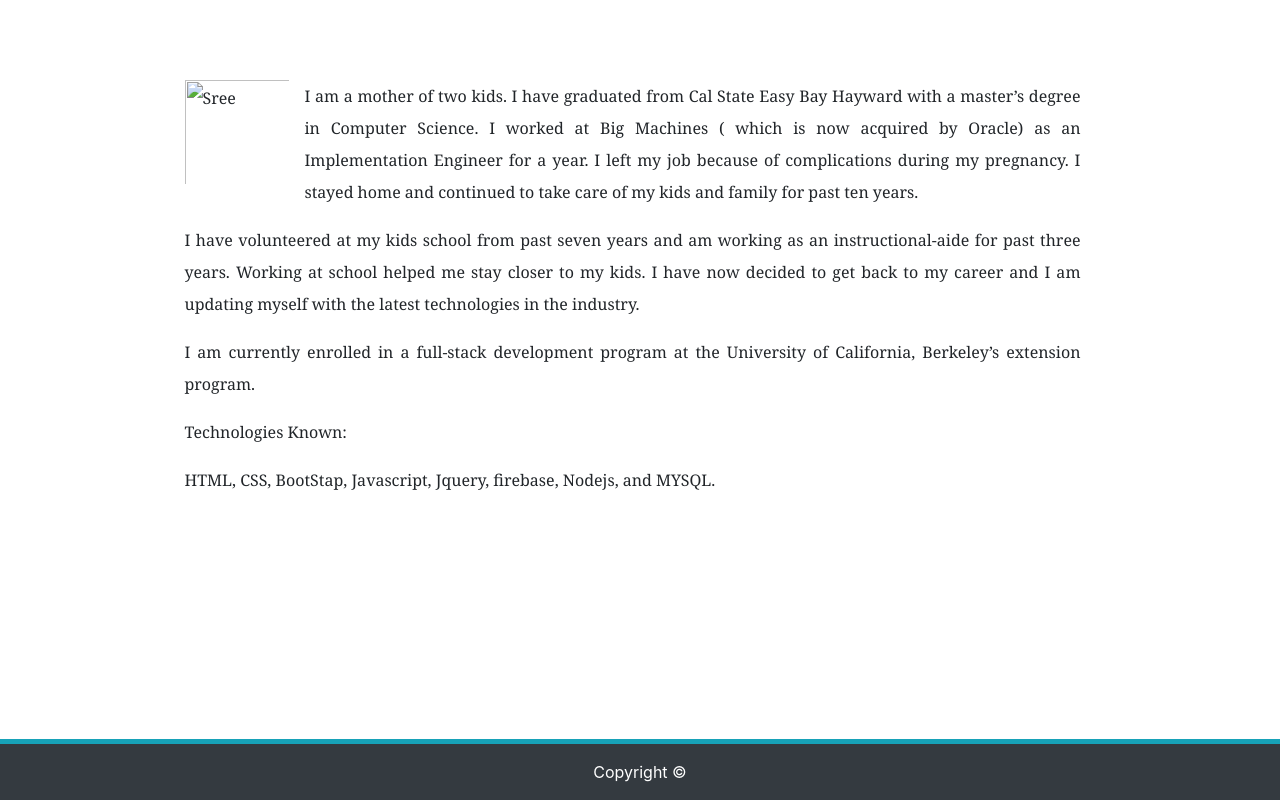
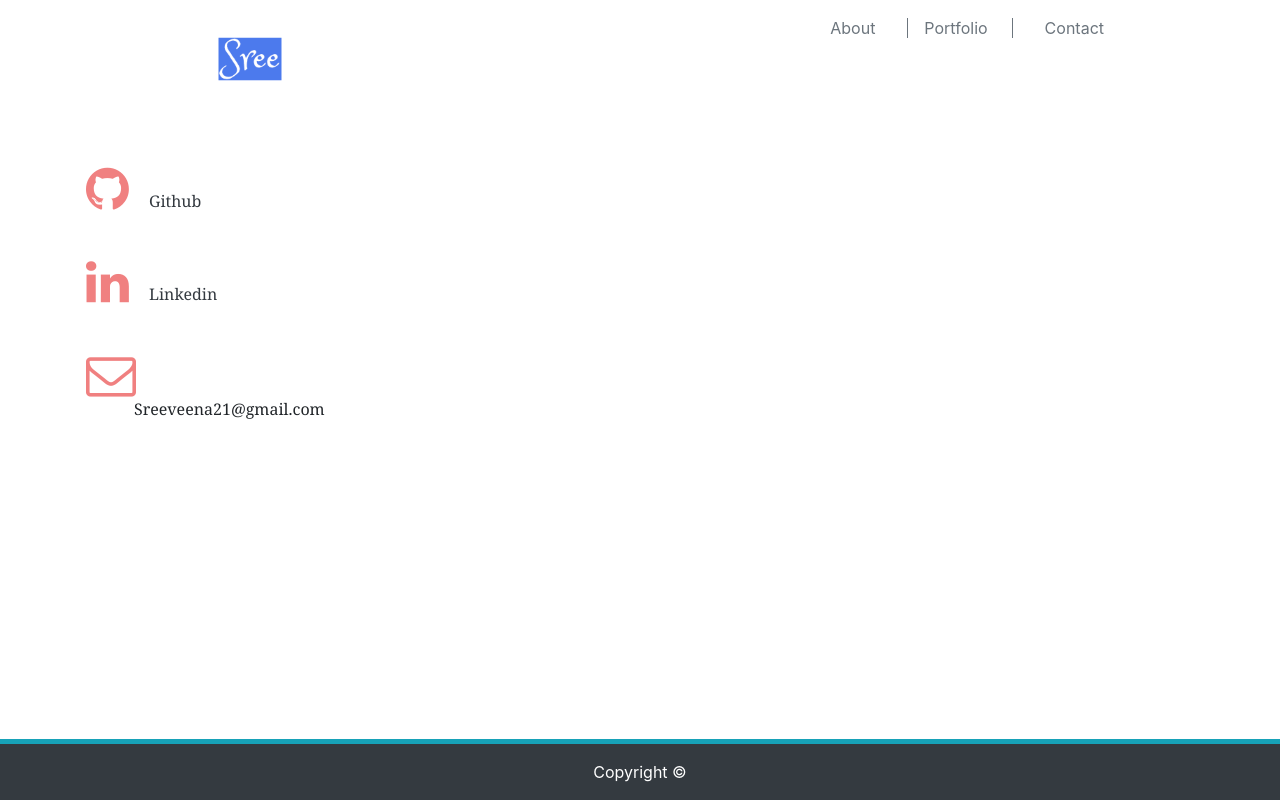
Before and after one commit to sreeveena/portfolio-db, a plain HTML site: page public/views/contact.html in a window 1280 px wide. Drawn offline with nearby package versions, Linux system fonts and the light colour scheme; files that its build step writes are made by us from their sources.

Commit message:
html files

```diff
--- a/public/js/loadHeader.js
+++ b/public/js/loadHeader.js
@@ -1,4 +1,4 @@
 $(function() {
-$("header").load("views/header.html");
-$("footer").load("views/footer.html");
+$("header").load("/views/header.html");
+$("footer").load("/views/footer.html");
 });
--- a/public/views/contact.html
+++ b/public/views/contact.html
@@ -1,55 +1,44 @@
 <head>
     <meta charset="UTF-8">
     <title>About</title>
-    <link rel="stylesheet" type="text/css" href="css/style1.css">
+    <link rel="stylesheet" type="text/css" href="/css/style1.css">
+    <link rel="stylesheet" href="https://cdnjs.cloudflare.com/ajax/libs/font-awesome/4.7.0/css/font-awesome.min.css">
     <link rel="stylesheet" href="https://maxcdn.bootstrapcdn.com/bootstrap/4.0.0/css/bootstrap.min.css" integrity="sha384-Gn5384xqQ1aoWXA+058RXPxPg6fy4IWvTNh0E263XmFcJlSAwiGgFAW/dAiS6JXm" crossorigin="anonymous">
+    <script type="text/javascript" src="http://ajax.googleapis.com/ajax/libs/jquery/1.7.1/jquery.min.js"></script>
     <script src="https://code.jquery.com/jquery.js"></script>
   </head>
 
   <body>
 
-      <script src="js/loadHeader.js"></script>
+      <script src="/js/loadHeader.js"></script>
       <header class="d-flex bg-white">
           <!--header code from loadHeader.js-->
       </header>
-      <!-- container with float left for image and description-->
-      <div  class="container-fluid d-flex mt-5 ml-2 pl-3">
-          <section class="main-section  position-static mx-auto pt-3 pb-3 pr-5 bg-white">
-              <div class="pt-3 pl-3">
-                  <img src="images/sree.png" class="img-fluid auth-image pb-3 pr-3 float-left profilePic" alt="Sree">
-                  <p class="text-justify">
+     <!-- Container with form for name,email, message and submit button -->
+  <div  class="container-fluid d-flex mt-5 ml-2">
+    <section class="main-section  position-static wrapper col-lg-4 col-md-4 col-sm-12 mx-auto pt-3 pb-3 pr-5 bg-white">
 
-                      I am a mother of two kids. I have graduated from Cal State
-                      Easy Bay Hayward with a master’s degree in Computer Science. I worked at Big Machines
-                      ( which is now acquired by Oracle) as an Implementation Engineer for a year. I left
-                      my job because of complications during my pregnancy. I stayed home and continued to take
-                      care of my kids and family for past ten years.
-                  </p>
+      <div class="icons icons3 p-3 mt-2 pl-5">
+          <i class="fa fa-github" aria-hidden= "true"></i>
+          <a href="https://github.com/sreeveena" class="p-3 text-dark"> Github</a>
+      </div>
+      <div class="icons icons3 p-3 mt-2 pl-5">
+          <i class="fa fa-linkedin" aria-hidden= "true"></i>
+          <a href="https://linkedin.com/in/sreeveena-pulicherla-6a4603a" class="p-3 text-dark">Linkedin</a>
+      </div>
+      <div class="icons icons3 p-3 mt-2 pl-5">
+        <i class="fa fa-envelope-o" aria-hidden= "true"></i>
+        <h6 class=" pl-5"> Sreeveena21@gmail.com</h6>
+      </div>
+    </section>
+    <section class="main-section  position-static  col-lg-8 col-md-8 col-sm-12 mx-auto pt-3 pb-3 pr-5 bg-white"></section>
 
-                  <p class="text-justify">I have volunteered at my kids school from past seven years and am
-                      working as an instructional-aide for past three years. Working at school helped me stay
-                      closer to my kids. I have now decided to get back to my career and I am updating myself
-                      with the latest technologies in the industry.
-                      </p>
+  </div>
 
-                  <p class="text-justify">I am currently enrolled in a full-stack development program at the
-                      University of California, Berkeley’s extension program.</p>
-
-                  <p class="text-justify">Technologies Known:</p>
-
-                  <p class="text-justify">HTML, CSS, BootStap, Javascript, Jquery, firebase, Nodejs, and MYSQL.</p>
-              </div>
-
-          </section>
-
-      </div>
 
       <!-- sticky footer with 2 rows with different dimensions and background color  -->
       <footer class="page-footer bg-dark fixed-bottom mt-5">
-          <div class="footer-copyright bg-info" style="height:5px">
-          </div>
-          <div class="footer-copyright text-center text-white py-3">Copyright &copy
-          </div>
+          <!--footer code from footer.js-->
       </footer>
   </body>
 
--- a/public/views/header.html
+++ b/public/views/header.html
@@ -1,14 +1,14 @@
 <div class="nav  justify-content-end align-center mx-auto">
     <div class="name text-center  mr-auto p-3 mt-2">
-        <a href="portfolio.html" id="logo"><img src="images/sree2.png" class="rounded"></a>
+        <a href="/views/portfolio.html" id="logo"><img src="/images/sree2.png" class="rounded"></a>
     </div>
     <div class= "nav-link  ml-5 mt-2">
-        <a href="views/index.html" class="text-secondary text-center ">About</a>
+        <a href="/views/index.html" class="text-secondary text-center ">About</a>
     </div>
     <div class= "nav-link mt-2">
-        <a href="portfolio.html" class="text-secondary border border-secondary border-top-0 border-bottom-0 text-center pl-3 pr-4 ">Portfolio</a>
+        <a href="/views/portfolio.html" class="text-secondary border border-secondary border-top-0 border-bottom-0 text-center pl-3 pr-4 ">Portfolio</a>
     </div>
     <div class= "nav-link  mt-2">
-        <a href="contact.html" class="text-secondary text-center"> Contact</a>
+        <a href="/views/contact.html" class="text-secondary text-center"> Contact</a>
     </div>
 </div>
```
Also changed, not shown: public/views/index.html (+3 -3 lines).
